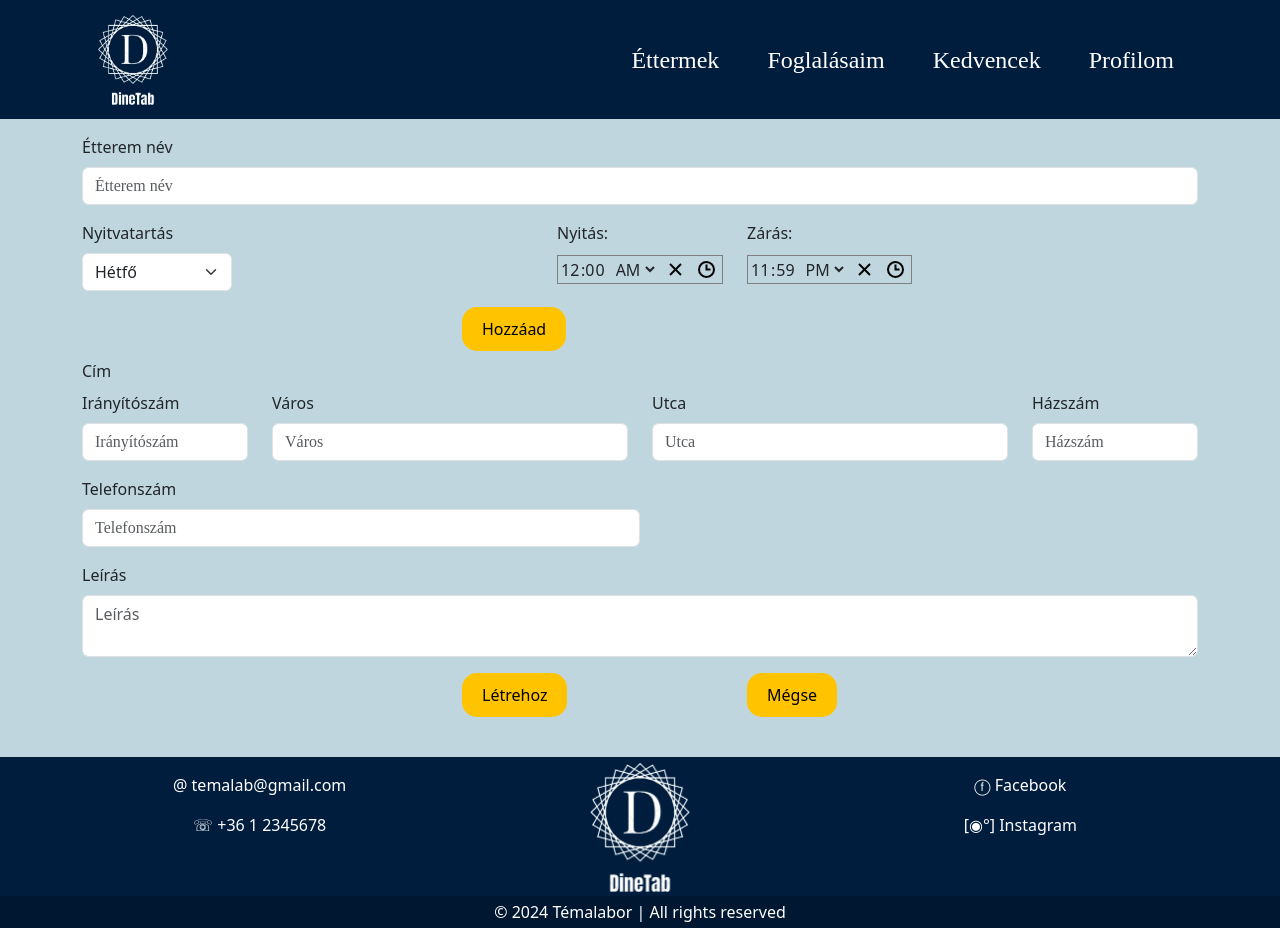
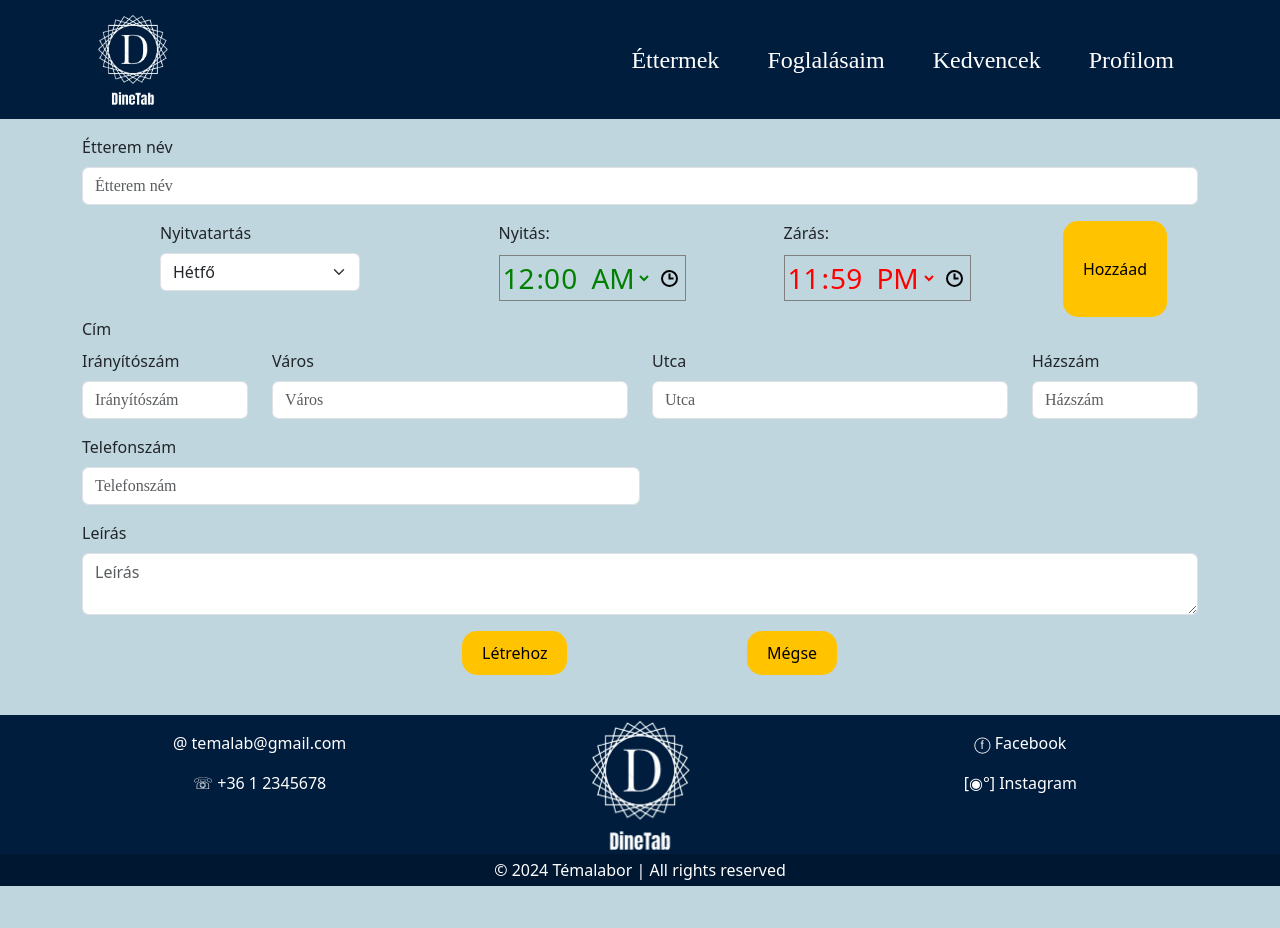
Before and after one commit to dudigeri0303/Temalab, a React (Vite) app in the folder TemalabFrontEnd/: page /createRestaurant in a window 1280 px wide. After the commit the page ends 886 px from the top, so only its background shows below. Built offline with nearby package versions, Linux system fonts and the light colour scheme; a web font is replaced by a local one.

Commit message:
Align items + timepicker clear icon removed (not to have a null value)

```diff
--- a/TemalabFrontEnd/src/App.css
+++ b/TemalabFrontEnd/src/App.css
@@ -186,3 +186,13 @@ footer a:hover {
   display: block;
   margin-bottom: 10px;
 }
+
+.time-pickerStart {
+  color: green;
+  font-size: 28px;
+}
+
+.time-pickerEnd {
+  color: red;
+  font-size: 28px;
+}
--- a/TemalabFrontEnd/src/sections/CreateRestaurant.jsx
+++ b/TemalabFrontEnd/src/sections/CreateRestaurant.jsx
@@ -61,6 +61,8 @@ export default function CreateRestaurant() {
 
       daysWithOpeningHours[selectedDay] = openingHours;
 
+      alert("Nyitvatartás hozzáadva:\n"+ selectedDay +": "+ openingHours);
+
       for (const [key, value] of Object.entries(daysWithOpeningHours)) {
         console.log(key, value);
       }
@@ -88,13 +90,13 @@ export default function CreateRestaurant() {
           </div>
 
           <div className="row">
-            <div className="col-md-5">
+            <div className="col-md-4 d-flex justify-content-center">
               <div className="mb-3">
                 <div className="col-md-4">
                   <label htmlFor="days" className="form-label">
                     Nyitvatartás
                   </label>
-                  <select className="form-select" id="days" name="days">
+                  <select className="form-select" id="days" name="days" style={{ width: "200px" }}>
                     <option value="Hétfő">Hétfő</option>
                     <option value="Kedd">Kedd</option>
                     <option value="Szerda">Szerda</option>
@@ -106,27 +108,31 @@ export default function CreateRestaurant() {
                 </div>
               </div>
             </div>
-            <div className="col-md-2">
-              <div>
+            <div className="col-md-3 d-flex justify-content-center">
+              <div className="mb-3">
                 <label className="label-time">Nyitás:</label>
                 <TimePicker
+                  className="time-pickerStart"
                   id="openHour"
                   onChange={openingTime}
                   value={openHour}
+                  clearIcon={null}
                 />
               </div>
             </div>
-            <div className="col-md-2">
+            <div className="col-md-3 d-flex justify-content-center">
               <div className="mb-3">
                 <label className="label-time">Zárás:</label>
                 <TimePicker
+                  className="time-pickerEnd"
                   id="closeHour"
                   onChange={closingTime}
                   value={closeHour}
+                  clearIcon={null}
                 />
               </div>
             </div>
-            <div className="col-md-3 offset-sm-4 mb-2">
+            <div className="col-md-2 d-flex justify-content-center">
               <button
                 onClick={addDayOpeningHour}
                 type="button"
```
